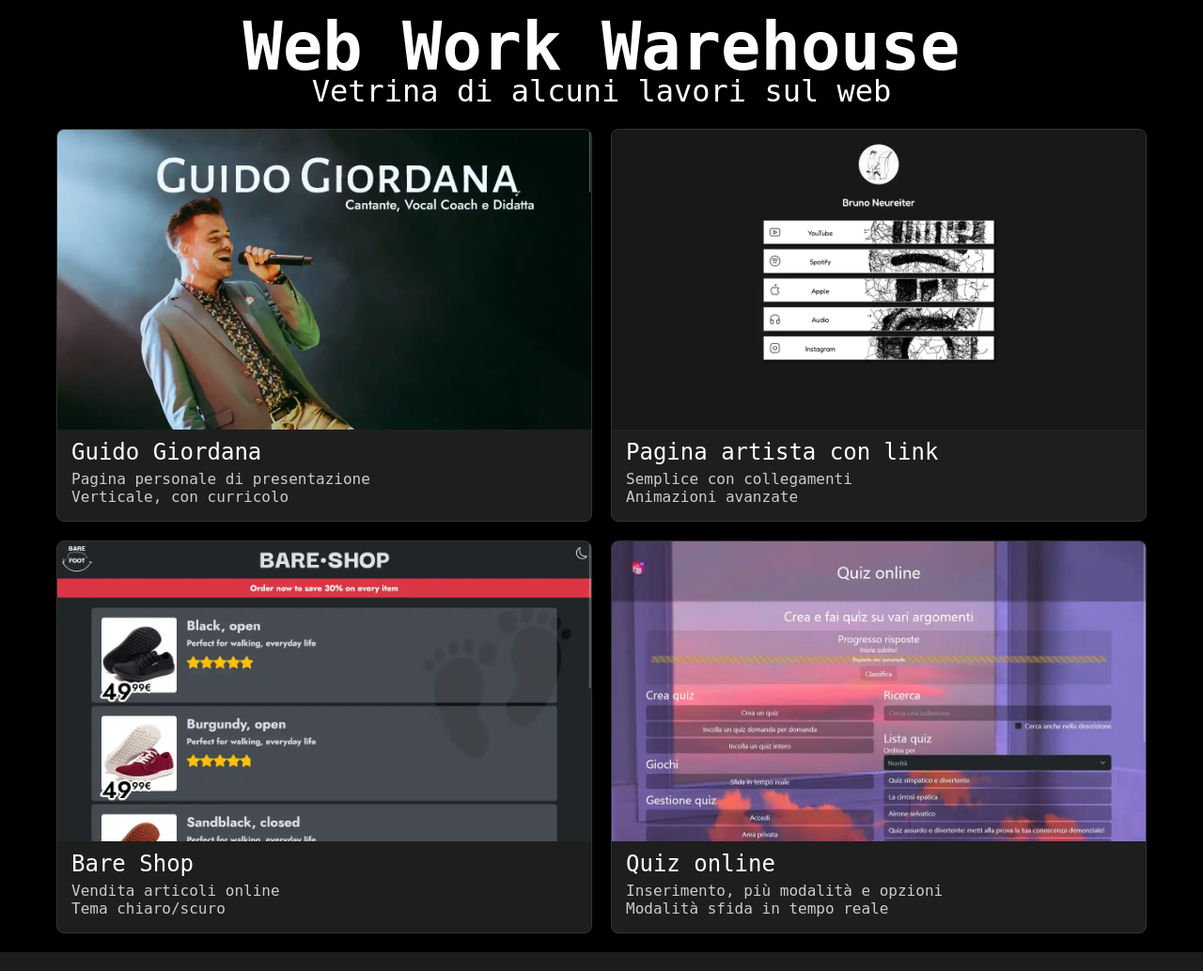
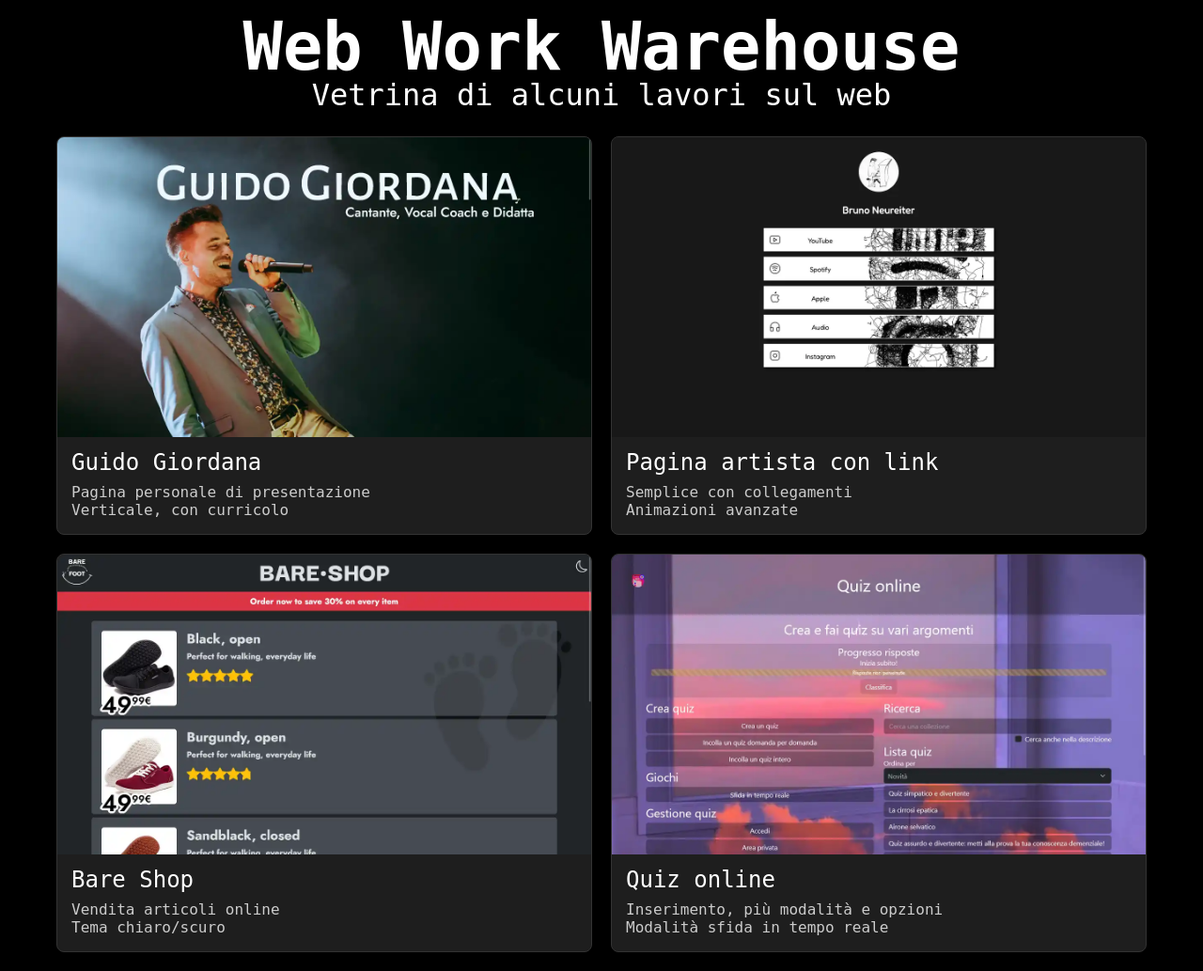
Before and after one commit to Sneffel/Bruno-Neureiter, a PHP site: page /web/ in a window 1280 px wide. Shown: the whole page at 94% size. Run offline with PHP 8.4, Linux system fonts and the light colour scheme.

Commit message:
line height

```diff
--- a/css/web.css
+++ b/css/web.css
@@ -17,7 +17,13 @@ body {
 
 h1,h2,h3,h4{
     color:#fff;
+}
+h1{
     line-height: .75;
+
+}
+h2,h3,h4{
+    line-height: 1;
 }
 .tiles.container {
     max-width: 1200px;
```
